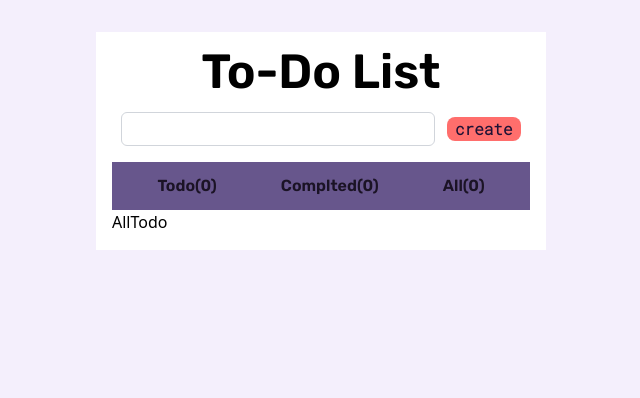
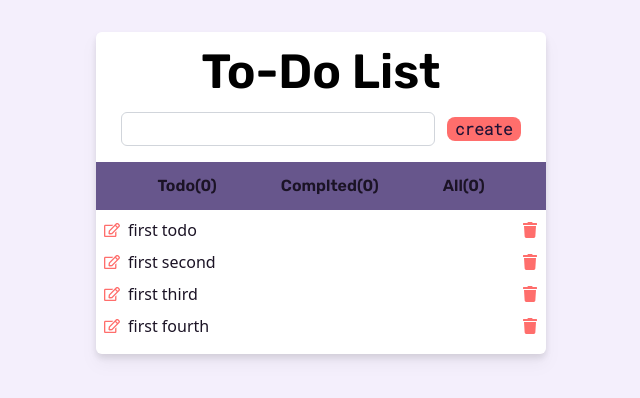
Before and after one commit to schndra/my-todo-app, a React (Create React App) app in the folder client/: page /all in a window 1280 px wide. Shown: the top 398 px of the page, without its empty margins (319-959 px from the left). Built offline with nearby package versions, Linux system fonts and the light colour scheme.

Commit message:
TODO LIST - added data.js to get dummy data as a array of objects -used outlet context to pass props to child components -added TodoItem.js component to show a single list - Modified AllTodo.js, CompletedTodo.js and Home.js

```diff
--- /dev/null
+++ b/client/src/components/TodoItem.js
@@ -0,0 +1,24 @@
+import React from "react";
+import { FaTrash } from "react-icons/fa";
+import { FaRegEdit } from "react-icons/fa";
+
+const TodoItem = (props) => {
+  const { id, title } = props;
+  return (
+    <>
+      <li className="list-none flex items-center mt-2 px-2">
+        <button type="button" className="mr-2">
+          <FaRegEdit className="text-primary" />
+        </button>
+        <div className="flex w-vw justify-between ">
+          <p className="text-cardPara">{title}</p>
+          <button type="button">
+            <FaTrash className="text-primary" />
+          </button>
+        </div>
+      </li>
+    </>
+  );
+};
+
+export default TodoItem;
--- /dev/null
+++ b/client/src/data.js
@@ -0,0 +1,8 @@
+const dummyData = [
+  { id: 1, title: "first todo", completed: false },
+  { id: 2, title: "first second", completed: true },
+  { id: 3, title: "first third", completed: false },
+  { id: 4, title: "first fourth", completed: true },
+];
+
+export default dummyData;
--- a/client/src/pages/AllTodo.js
+++ b/client/src/pages/AllTodo.js
@@ -1,7 +1,16 @@
 import React from "react";
+import { useOutletContext } from "react-router-dom";
+import TodoItem from "../components/TodoItem";
 
 const AllTodo = () => {
-  return <div>AllTodo</div>;
+  const { items } = useOutletContext();
+  return (
+    <>
+      {items.map((item) => {
+        return <TodoItem key={item.id} {...item} />;
+      })}
+    </>
+  );
 };
 
 export default AllTodo;
--- a/client/src/pages/CompletedTodo.js
+++ b/client/src/pages/CompletedTodo.js
@@ -1,7 +1,19 @@
 import React from "react";
+import { useOutletContext } from "react-router-dom";
+import TodoItem from "../components/TodoItem";
 
 const CompletedTodo = () => {
-  return <div>CompletedTodo</div>;
+  const { items } = useOutletContext();
+
+  return (
+    <>
+      {items.map((item) => {
+        if (item.completed === true) {
+          return <TodoItem key={item.id} {...item} />;
+        }
+      })}
+    </>
+  );
 };
 
 export default CompletedTodo;
--- a/client/src/pages/Home.js
+++ b/client/src/pages/Home.js
@@ -1,7 +1,18 @@
 import React from "react";
+import { useOutletContext } from "react-router-dom";
+import TodoItem from "../components/TodoItem";
 
 const Home = () => {
-  return <div>Home</div>;
+  const { items } = useOutletContext();
+  return (
+    <>
+      {items.map((item) => {
+        if (item.completed === false) {
+          return <TodoItem key={item.id} {...item} />;
+        }
+      })}
+    </>
+  );
 };
 
 export default Home;
--- a/client/src/pages/SharedLayout.js
+++ b/client/src/pages/SharedLayout.js
@@ -2,24 +2,29 @@ import React from "react";
 import Navbar from "../components/Navbar";
 import { Outlet } from "react-router-dom";
 
+import { useState } from "react";
+import dummyData from "../data";
+
 const SharedLayout = () => {
+  const [items, setItems] = useState(dummyData);
+
   return (
     <>
-      <section className="bg-main  mt-8 mx-auto w-vw sm:w-fixed px-4 py-4">
+      <section className="bg-main rounded-md  mt-8 mx-auto w-vw sm:w-fixed  py-4 drop-shadow-lg">
         <h1 className="font-head text-cardHeadline text-center ">To-Do List</h1>
-        <form>
+        <form className="px-4">
           <div className="text-center my-4 ">
             <input
               type="text"
-              className="w-3/4 border border-gray-300 rounded-md mr-3 px-2 py-1 font-body text-cardhead"
+              className="w-3/4 border border-gray-300 rounded-md mr-3 px-2 py-1 font-body text-cardhead "
             />
-            <button className="bg-primary font-body font-black  text-buttonTxt rounded-lg px-2 ">
+            <button className="bg-primary font-body font-black  text-buttonTxt rounded-lg px-2  hover:bg-tertiary  ">
               create
             </button>
           </div>
         </form>
         <Navbar />
-        <Outlet />
+        <Outlet context={{ items }} />
       </section>
     </>
   );
```
